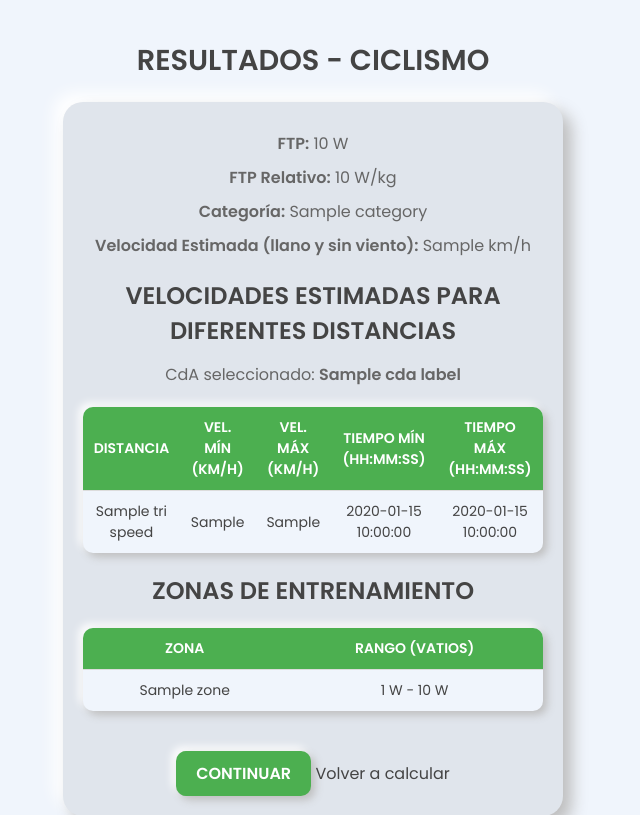
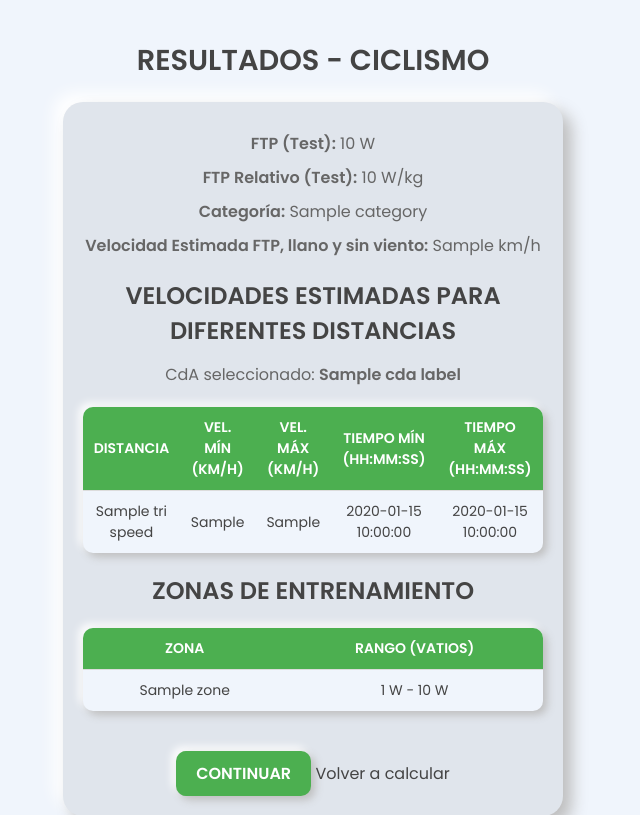
Before and after one commit to Vicarroyo/Dzerotrisplit, a Flask app: template templates/cycling_results.html in a window 1280 px wide. Shown: the top 815 px of the page, without its empty margins (327-967 px from the left). Run offline with Flask 3, Linux system fonts and the light colour scheme; the template is opened without the code that fills it: most values are stand-ins (such as "Sample title", 1, 10 or a date in 2020).

Commit message:
Update cycling_results.html

```diff
--- a/templates/cycling_results.html
+++ b/templates/cycling_results.html
@@ -138,10 +138,12 @@
     <div class="container">
         <h1>Resultados - Ciclismo</h1>
         <div class="results-container">
-            <p><strong>FTP:</strong> {{ ftp|int }} W</p>
-            <p><strong>FTP Relativo:</strong> {{ ftp_kg|round(1) }} W/kg</p>
+            <p><strong>FTP (Test):</strong> {{ ftp|int }} W</p>
+            <p><strong>FTP Relativo (Test):</strong> {{ ftp_kg|round(1) }} W/kg</p>
             <p><strong>Categoría:</strong> {{ category }}</p>
-            <p><strong>Velocidad Estimada (llano y sin viento):</strong> {{ velocidad_kmh }} km/h</p>
+            <p><strong>Velocidad Estimada FTP, llano y sin viento:</strong> {{ velocidad_kmh }} km/h</p>
+
+
 
             <h2>Velocidades estimadas para diferentes distancias</h2>
             <p>CdA seleccionado: <strong>{{ cda_label }}</strong></p>
```
